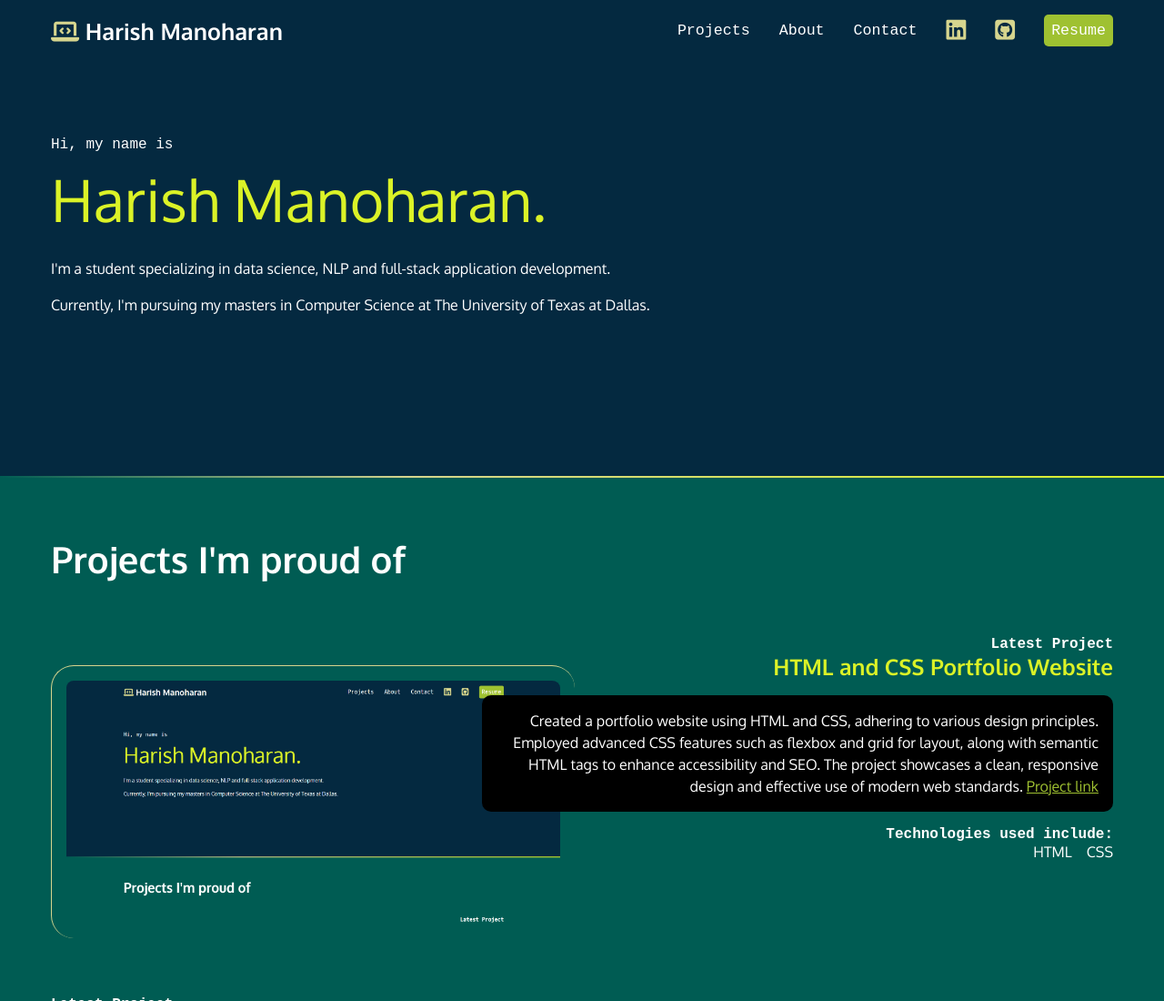
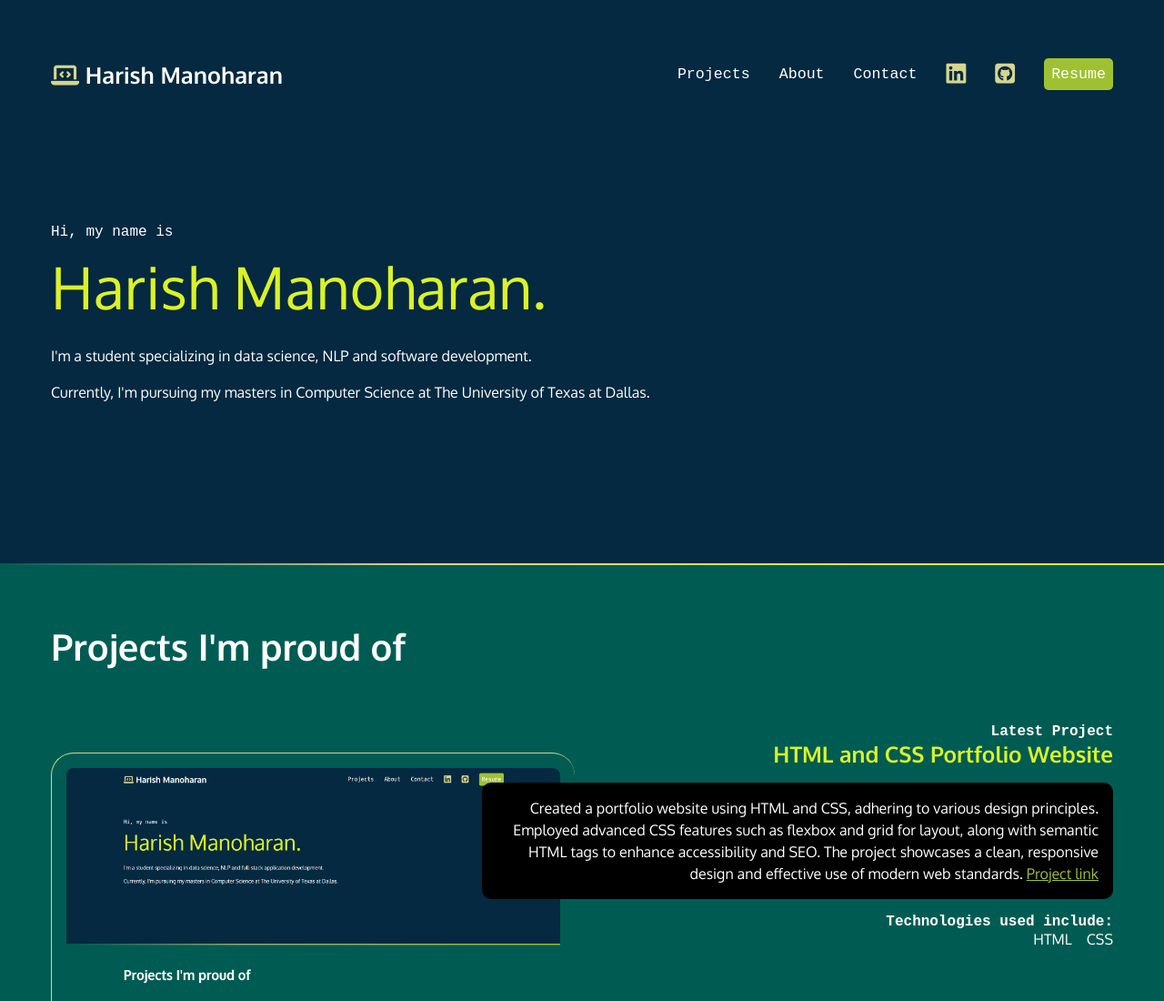
Before and after one commit to harishm17/web-dev, a plain HTML site: page html-css-portfolio/index.html in a window 1280 px wide. Shown: the top 1100 px of the page at 91% size. Drawn offline with Linux system fonts and the light colour scheme; a web font is replaced by a local one.

Commit message:
update index.html and style.css

```diff
--- a/html-css-portfolio/index.html
+++ b/html-css-portfolio/index.html
@@ -30,7 +30,7 @@
             Hi, my name is <span>Harish Manoharan.</span>
         </p>
         <p>
-            I'm a student specializing in data science, NLP and full-stack application development.
+            I'm a student specializing in data science, NLP and software development.
         </p>
         <p>
             Currently, I'm pursuing my masters in Computer Science at The University of Texas at Dallas.
--- a/html-css-portfolio/style.css
+++ b/html-css-portfolio/style.css
@@ -201,8 +201,9 @@ img {
 nav {
     font-family: var(--mono);
     font-size: 80%;
-    padding: 1rem;
+    padding: 4rem 1rem;
 }
+
 
 nav h1 a {
     font-family: var(--sans);
```
